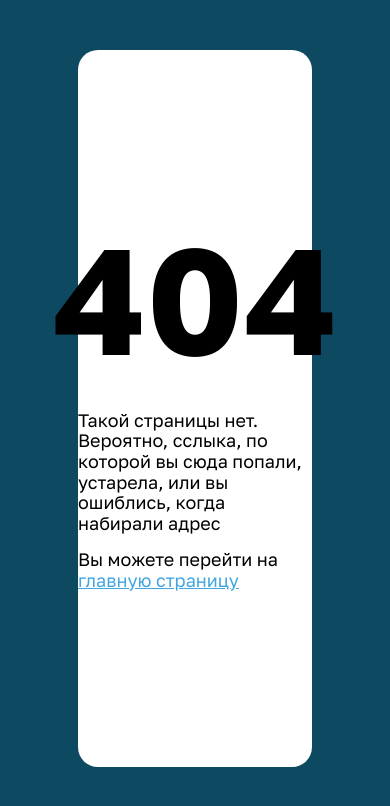
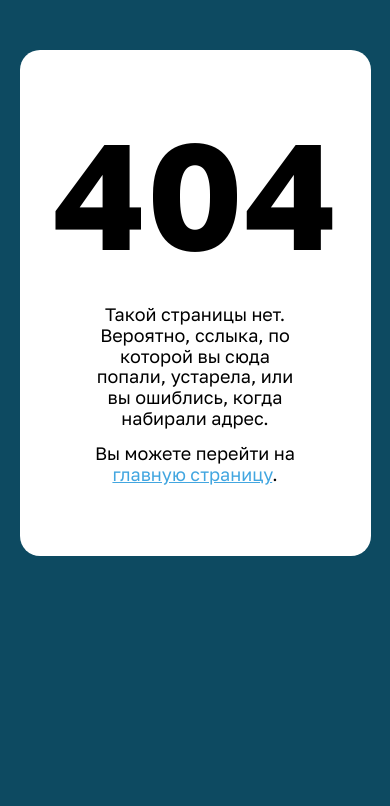
Before and after one commit to neontsun/areal, a PHP site: page /application/views/errors/404.php in a window 390 px wide. Shown: the top 806 px of the page. Run offline with PHP 8.4, Linux system fonts and the light colour scheme.

Commit message:
Адаптив для страниц ошибок

```diff
--- a/application/views/errors/404.php
+++ b/application/views/errors/404.php
@@ -18,10 +18,10 @@
 	<div class="error">
 		<div class="error__title">404</div>
 		<div class="error__description">
-			Такой страницы нет. Вероятно, сслыка, по которой вы сюда попали, устарела, или вы ошиблись, когда набирали адрес
+			Такой страницы нет. Вероятно, сслыка, по которой вы сюда попали, устарела, или вы ошиблись, когда набирали адрес.
 		</div>
 		<div class="error__description">
-			Вы можете перейти на <a href="/news" class="error__link">главную страницу</a>
+			Вы можете перейти на <a href="/news" class="error__link">главную страницу</a>.
 		</div>
 	</div>
 
--- a/public/css/_media.scss
+++ b/public/css/_media.scss
@@ -42,6 +42,10 @@
 	}
 
 	.form {
+		width: 90vw;
+	}
+
+	.error {
 		width: 90vw;
 	}
 
@@ -90,6 +94,10 @@
 		width: 80vw;
 	}
 
+	.error {
+		width: 80vw;
+	}
+
 }
 
 @media screen and (min-width: 768px) and (max-width: 991px) {
@@ -126,6 +134,10 @@
 	}
 
 	.form {
+		width: 60vw;
+	}
+
+	.error {
 		width: 60vw;
 	}
 
@@ -169,6 +181,10 @@
 		width: 50vw;
 	}
 
+	.error {
+		width: 50vw;
+	}
+
 }
 
 @media screen and (min-width: 1200px) {
@@ -208,4 +224,8 @@
 		width: 30vw;
 	}
 
+	.error {
+		width: 40vw;
+	}
+
 }
--- a/public/css/main.css
+++ b/public/css/main.css
@@ -72,6 +72,9 @@
   .form {
     width: 90vw;
   }
+  .error {
+    width: 90vw;
+  }
 }
 
 @media screen and (min-width: 500px) and (max-width: 767px) {
@@ -131,6 +134,9 @@
   .form {
     width: 80vw;
   }
+  .error {
+    width: 80vw;
+  }
 }
 
 @media screen and (min-width: 768px) and (max-width: 991px) {
@@ -177,6 +183,9 @@
     display: none;
   }
   .form {
+    width: 60vw;
+  }
+  .error {
     width: 60vw;
   }
 }
@@ -228,6 +237,9 @@
   .form {
     width: 50vw;
   }
+  .error {
+    width: 50vw;
+  }
 }
 
 @media screen and (min-width: 1200px) {
@@ -276,6 +288,9 @@
   }
   .form {
     width: 30vw;
+  }
+  .error {
+    width: 40vw;
   }
 }
 
@@ -514,8 +529,7 @@ body {
 }
 
 .error {
-  width: 60vw;
-  height: 85vh;
+  height: 60vh;
   background: #fff;
   border-radius: 20px;
   display: -webkit-box;
@@ -544,6 +558,8 @@ body {
   font-family: "Golos-Text_Regular";
   font-size: 18px;
   margin-bottom: 15px;
+  width: 60%;
+  text-align: center;
 }
 
 .error__link {
--- a/public/css/main.scss
+++ b/public/css/main.scss
@@ -192,8 +192,7 @@ body {
 }
 
 .error {
-  width: 60vw;
-  height: 85vh;
+  height: 60vh;
   background: #fff;
   border-radius: $border-radius;
   display: flex;
@@ -212,6 +211,8 @@ body {
     font-family: $b-r;
     font-size: 18px;
     margin-bottom: 15px;
+    width: 60%;
+    text-align: center;
   }
 
   &__link {
```
Also changed, not shown: 1 other file.
